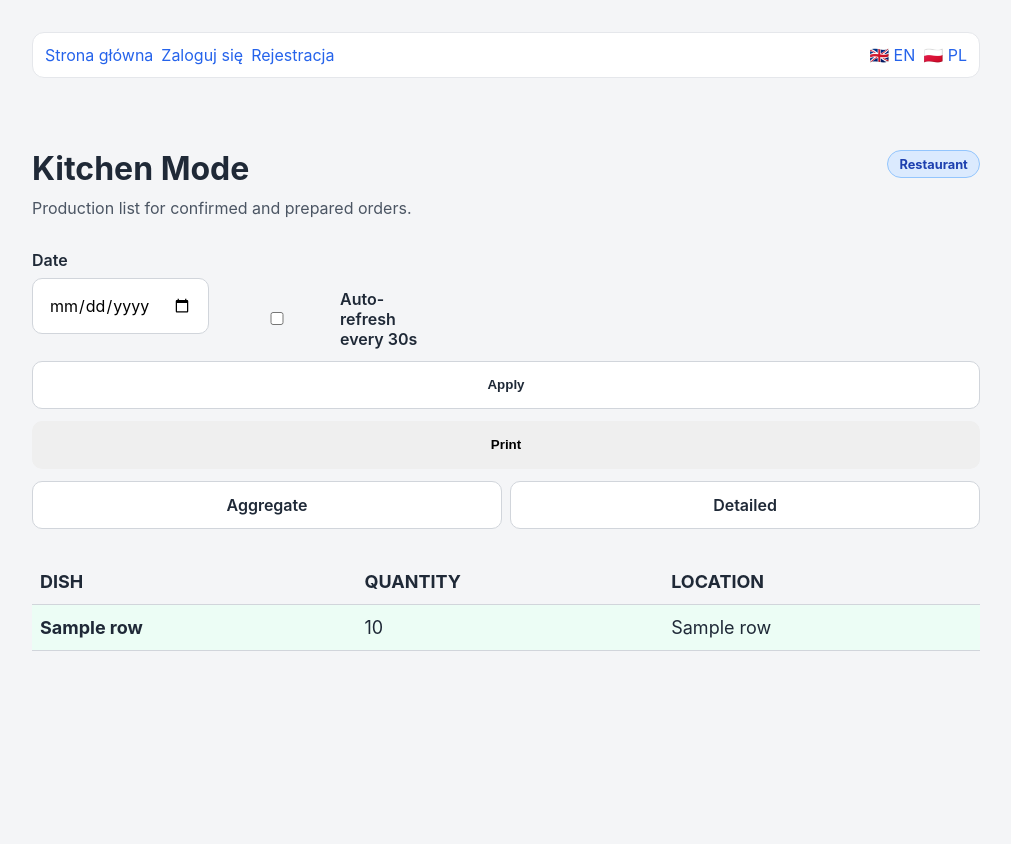
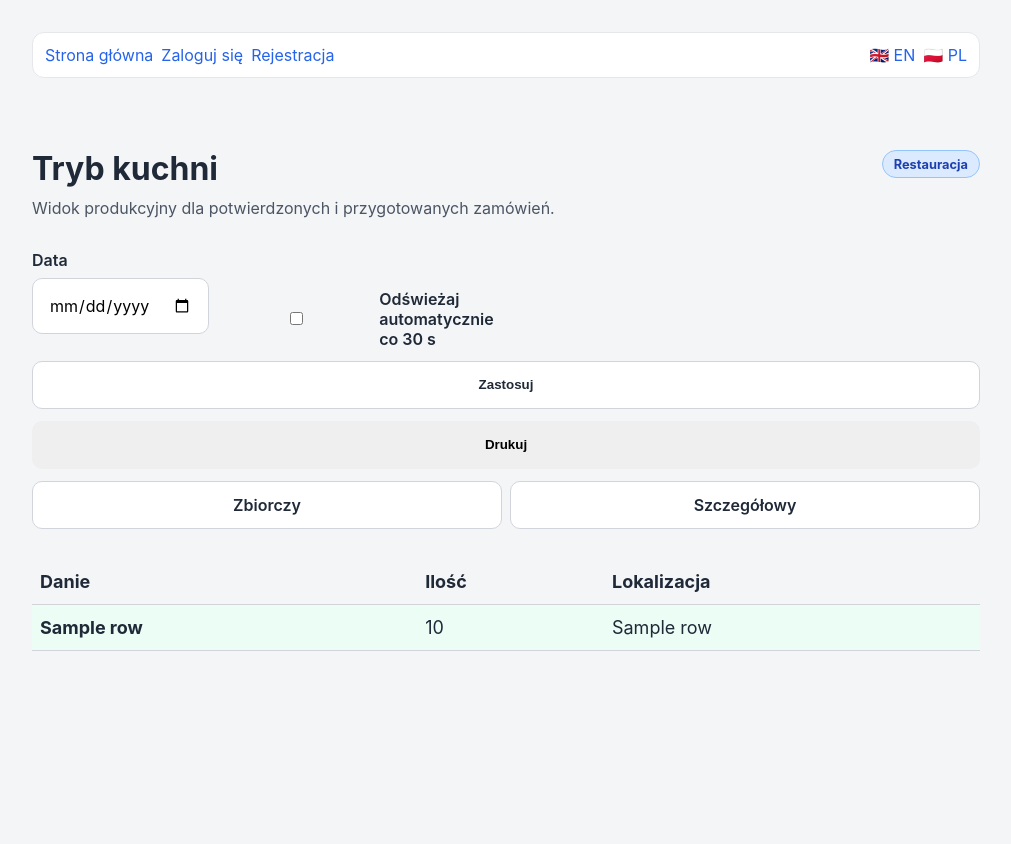
Before and after one commit to komputerdimateusz-max/repo_new, a FastAPI app: template frontend/templates/restaurant/kitchen.html in a window 1280 px wide. Shown: the top 844 px of the page, without its empty margins (134-1145 px from the left). Run offline with FastAPI, Linux system fonts and the light colour scheme; the template is opened without the code that fills it: most values are stand-ins (such as "Sample title", 1, 10 or a date in 2020).

Commit message:
Fix i18n coverage on dashboard tiles + default PL

```diff
--- a/app/i18n.py
+++ b/app/i18n.py
@@ -55,6 +55,17 @@ TRANSLATIONS: dict[str, dict[str, str]] = {
         "dashboard.ordering_opening_hours_description": "Set the time window when users are allowed to place orders.",
         "dashboard.catering_orders": "Orders",
         "dashboard.catering_orders_description": "Review all user orders for a selected date.",
+        "dashboard.restaurant_tools": "Restaurant tools",
+        "dashboard.restaurant_manage_menu_today": "Manage today's menu",
+        "dashboard.restaurant_manage_menu_today_description": "Manage dishes for a selected day in the restaurant panel.",
+        "dashboard.restaurant_orders": "Orders",
+        "dashboard.restaurant_orders_description": "Review user orders for a selected date.",
+        "dashboard.restaurant_kitchen_mode": "Kitchen mode",
+        "dashboard.restaurant_kitchen_mode_description": "Production view: quantities and location breakdown.",
+        "dashboard.restaurant_opening_hours": "Opening hours",
+        "dashboard.restaurant_opening_hours_description": "Set restaurant order intake hours.",
+        "dashboard.restaurant_delivery_coverage": "Delivery coverage",
+        "dashboard.restaurant_delivery_coverage_description": "Manage served locations and cut-off.",
         "dashboard.total": "Total",
         "dashboard.company_billing": "Company Billing",
         "dashboard.billing_placeholder": "Billing summaries and payment details will be available here.",
@@ -193,6 +204,21 @@ TRANSLATIONS: dict[str, dict[str, str]] = {
         "coverage.hint": "Leave empty to use location default cut-off.",
         "coverage.save": "Save",
         "coverage.clear_override": "Clear override",
+        "kitchen.title": "Kitchen mode",
+        "kitchen.subtitle": "Production list for confirmed and prepared orders.",
+        "kitchen.date": "Date",
+        "kitchen.auto_refresh": "Auto-refresh every 30s",
+        "kitchen.apply": "Apply",
+        "kitchen.print": "Print",
+        "kitchen.mode_selector": "Kitchen mode selector",
+        "kitchen.mode.aggregate": "Aggregate",
+        "kitchen.mode.detailed": "Detailed",
+        "kitchen.table.dish_name": "Dish name",
+        "kitchen.table.total_quantity": "Total quantity",
+        "kitchen.table.dish": "Dish",
+        "kitchen.table.quantity": "Quantity",
+        "kitchen.table.location": "Location",
+        "kitchen.empty": "No confirmed orders for this date.",
     },
     "pl": {
         "nav.home": "Strona główna",
@@ -243,6 +269,17 @@ TRANSLATIONS: dict[str, dict[str, str]] = {
         "dashboard.ordering_opening_hours_description": "Ustaw okno czasowe, w którym użytkownicy mogą składać zamówienia.",
         "dashboard.catering_orders": "Zamówienia",
         "dashboard.catering_orders_description": "Przeglądaj wszystkie zamówienia użytkowników dla wybranej daty.",
+        "dashboard.restaurant_tools": "Narzędzia restauracji",
+        "dashboard.restaurant_manage_menu_today": "Dodaj menu na dziś",
+        "dashboard.restaurant_manage_menu_today_description": "Zarządzaj daniami dla wybranego dnia w panelu restauracji.",
+        "dashboard.restaurant_orders": "Zamówienia",
+        "dashboard.restaurant_orders_description": "Przeglądaj zamówienia użytkowników dla wybranej daty.",
+        "dashboard.restaurant_kitchen_mode": "Tryb kuchni",
+        "dashboard.restaurant_kitchen_mode_description": "Czytelny widok produkcyjny: ilości dań i rozbicie na lokalizacje.",
+        "dashboard.restaurant_opening_hours": "Godziny przyjmowania",
+        "dashboard.restaurant_opening_hours_description": "Ustaw godziny przyjmowania zamówień dla restauracji.",
+        "dashboard.restaurant_delivery_coverage": "Obsługiwane lokalizacje",
+        "dashboard.restaurant_delivery_coverage_description": "Zarządzaj obsługiwanymi lokalizacjami i cut-off.",
         "dashboard.total": "Suma",
         "dashboard.company_billing": "Rozliczenia firmy",
         "dashboard.billing_placeholder": "Podsumowania rozliczeń i szczegóły płatności będą dostępne tutaj.",
@@ -381,6 +418,21 @@ TRANSLATIONS: dict[str, dict[str, str]] = {
         "coverage.hint": "Zostaw puste aby użyć domyślnego cut-off lokalizacji.",
         "coverage.save": "Zapisz",
         "coverage.clear_override": "Usuń nadpisanie",
+        "kitchen.title": "Tryb kuchni",
+        "kitchen.subtitle": "Widok produkcyjny dla potwierdzonych i przygotowanych zamówień.",
+        "kitchen.date": "Data",
+        "kitchen.auto_refresh": "Odświeżaj automatycznie co 30 s",
+        "kitchen.apply": "Zastosuj",
+        "kitchen.print": "Drukuj",
+        "kitchen.mode_selector": "Wybór trybu kuchni",
+        "kitchen.mode.aggregate": "Zbiorczy",
+        "kitchen.mode.detailed": "Szczegółowy",
+        "kitchen.table.dish_name": "Nazwa dania",
+        "kitchen.table.total_quantity": "Łączna ilość",
+        "kitchen.table.dish": "Danie",
+        "kitchen.table.quantity": "Ilość",
+        "kitchen.table.location": "Lokalizacja",
+        "kitchen.empty": "Brak potwierdzonych zamówień dla tej daty.",
     },
 }
 
@@ -396,4 +448,4 @@ def get_language(request: Request) -> str:
 def t(key: str, lang: str) -> str:
     """Translate key for a specific language with safe fallback."""
     normalized_lang: str = lang if lang in SUPPORTED_LANGUAGES else DEFAULT_LANGUAGE
-    return TRANSLATIONS.get(normalized_lang, {}).get(key, key)
+    return TRANSLATIONS.get(normalized_lang, {}).get(key, TRANSLATIONS[DEFAULT_LANGUAGE].get(key, key))
--- a/frontend/templates/restaurant/kitchen.html
+++ b/frontend/templates/restaurant/kitchen.html
@@ -1,35 +1,35 @@
 {% extends "base.html" %}
 
-{% block title %}repo_new | Kitchen Mode{% endblock %}
+{% block title %}repo_new | {{ t('kitchen.title', lang) }}{% endblock %}
 
 {% block content %}
 <div class="page-container kitchen-page">
   <header class="page-header">
     <div>
-      <h1 class="page-title">Kitchen Mode</h1>
-      <p class="page-subtitle">Production list for confirmed and prepared orders.</p>
+      <h1 class="page-title">{{ t('kitchen.title', lang) }}</h1>
+      <p class="page-subtitle">{{ t('kitchen.subtitle', lang) }}</p>
     </div>
-    <span class="pill pill--accent">Restaurant</span>
+    <span class="pill pill--accent">{{ t('role.restaurant', lang) }}</span>
   </header>
 
   <section class="section">
     <form method="get" action="/restaurant/kitchen" class="kitchen-controls">
       <label class="field">
-        <span>Date</span>
+        <span>{{ t('kitchen.date', lang) }}</span>
         <input class="input" type="date" name="date" value="{{ selected_date.isoformat() }}" />
       </label>
       <input type="hidden" name="mode" value="{{ selected_mode }}" />
       <label class="kitchen-autorefresh">
         <input type="checkbox" name="auto_refresh" value="1" {% if auto_refresh %}checked{% endif %} />
-        Auto-refresh every 30s
+        {{ t('kitchen.auto_refresh', lang) }}
       </label>
-      <button class="btn btn--secondary" type="submit">Apply</button>
-      <button class="btn" type="button" onclick="window.print()">Print</button>
+      <button class="btn btn--secondary" type="submit">{{ t('kitchen.apply', lang) }}</button>
+      <button class="btn" type="button" onclick="window.print()">{{ t('kitchen.print', lang) }}</button>
     </form>
 
-    <div class="kitchen-mode-toggle" role="tablist" aria-label="Kitchen mode selector">
-      <a class="btn {% if selected_mode == 'aggregate' %}{% else %}btn--secondary{% endif %}" href="/restaurant/kitchen?date={{ selected_date.isoformat() }}&mode=aggregate{% if auto_refresh %}&auto_refresh=1{% endif %}">Aggregate</a>
-      <a class="btn {% if selected_mode == 'detailed' %}{% else %}btn--secondary{% endif %}" href="/restaurant/kitchen?date={{ selected_date.isoformat() }}&mode=detailed{% if auto_refresh %}&auto_refresh=1{% endif %}">Detailed</a>
+    <div class="kitchen-mode-toggle" role="tablist" aria-label="{{ t('kitchen.mode_selector', lang) }}">
+      <a class="btn {% if selected_mode == 'aggregate' %}{% else %}btn--secondary{% endif %}" href="/restaurant/kitchen?date={{ selected_date.isoformat() }}&mode=aggregate{% if auto_refresh %}&auto_refresh=1{% endif %}">{{ t('kitchen.mode.aggregate', lang) }}</a>
+      <a class="btn {% if selected_mode == 'detailed' %}{% else %}btn--secondary{% endif %}" href="/restaurant/kitchen?date={{ selected_date.isoformat() }}&mode=detailed{% if auto_refresh %}&auto_refresh=1{% endif %}">{{ t('kitchen.mode.detailed', lang) }}</a>
     </div>
   </section>
 
@@ -40,8 +40,8 @@
         <table class="simple-table kitchen-table">
           <thead>
             <tr>
-              <th>DISH NAME</th>
-              <th>TOTAL QUANTITY</th>
+              <th>{{ t('kitchen.table.dish_name', lang) }}</th>
+              <th>{{ t('kitchen.table.total_quantity', lang) }}</th>
             </tr>
           </thead>
           <tbody>
@@ -55,7 +55,7 @@
         </table>
       </div>
       {% else %}
-      <p class="kitchen-empty">No confirmed orders for this date.</p>
+      <p class="kitchen-empty">{{ t('kitchen.empty', lang) }}</p>
       {% endif %}
     {% else %}
       {% if detailed_rows %}
@@ -63,9 +63,9 @@
         <table class="simple-table kitchen-table">
           <thead>
             <tr>
-              <th>DISH</th>
-              <th>QUANTITY</th>
-              <th>LOCATION</th>
+              <th>{{ t('kitchen.table.dish', lang) }}</th>
+              <th>{{ t('kitchen.table.quantity', lang) }}</th>
+              <th>{{ t('kitchen.table.location', lang) }}</th>
             </tr>
           </thead>
           <tbody>
@@ -80,7 +80,7 @@
         </table>
       </div>
       {% else %}
-      <p class="kitchen-empty">No confirmed orders for this date.</p>
+      <p class="kitchen-empty">{{ t('kitchen.empty', lang) }}</p>
       {% endif %}
     {% endif %}
   </section>
```
Also changed, not shown: frontend/templates/app.html (+23 -23 lines), tests/test_dashboard_cards_navigation.py (+4 -4 lines).
